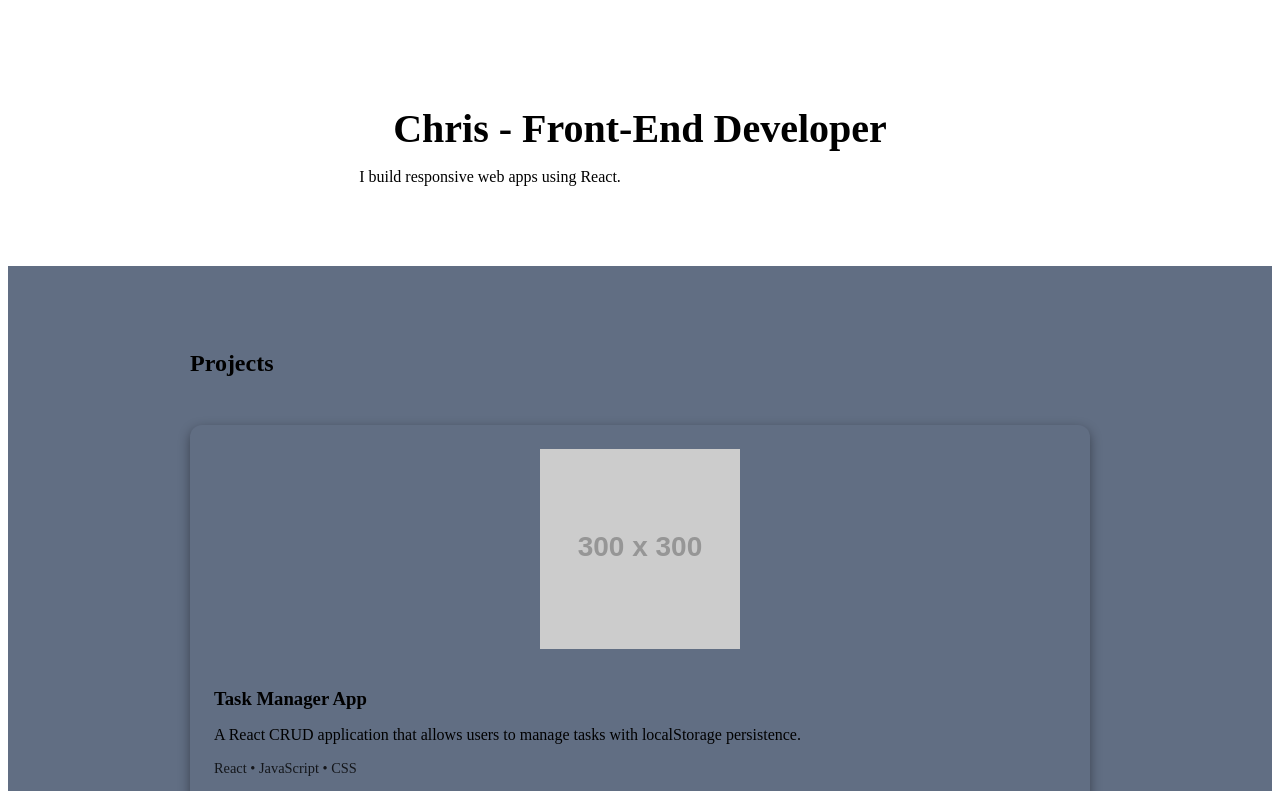
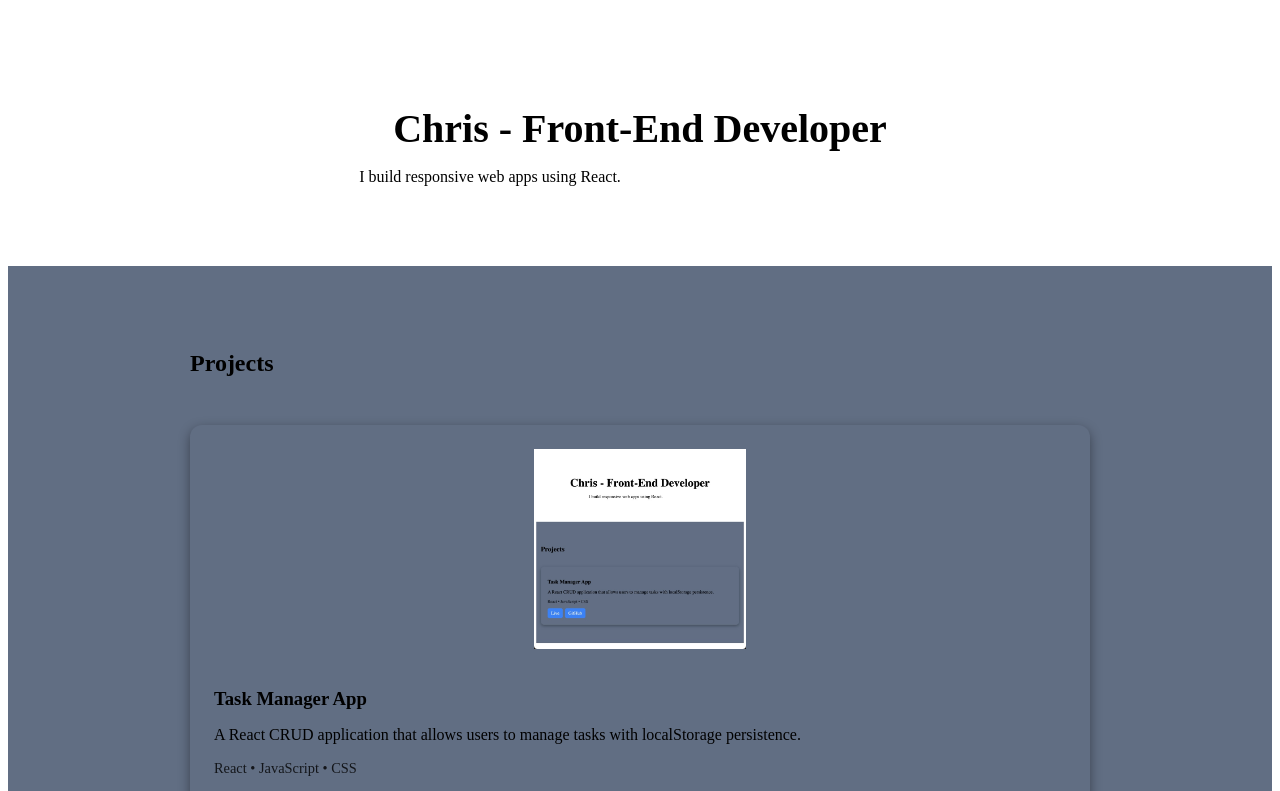
Before and after one commit to ccotti/portfolio, a React app: page / in a window 1280 px wide. Shown: the top 791 px of the page. Built offline with nearby package versions, Linux system fonts and the light colour scheme; the HTML template or start-up script is replaced by a standard one.

Commit message:
moved img to public

```diff
--- a/src/components/Projects.jsx
+++ b/src/components/Projects.jsx
@@ -1,5 +1,3 @@
-
-import taskImage from "../assets/task-manager.png";
 
 function Projects() {
   return (
@@ -10,7 +8,7 @@ function Projects() {
         <div className="projects-grid">
 
           <div className="project-card">
-           <img src="https://via.placeholder.com/300" />
+           <img src="/task-manager.png" alt="Task Manager" />
 
             <h3>Task Manager App</h3>
 
```
